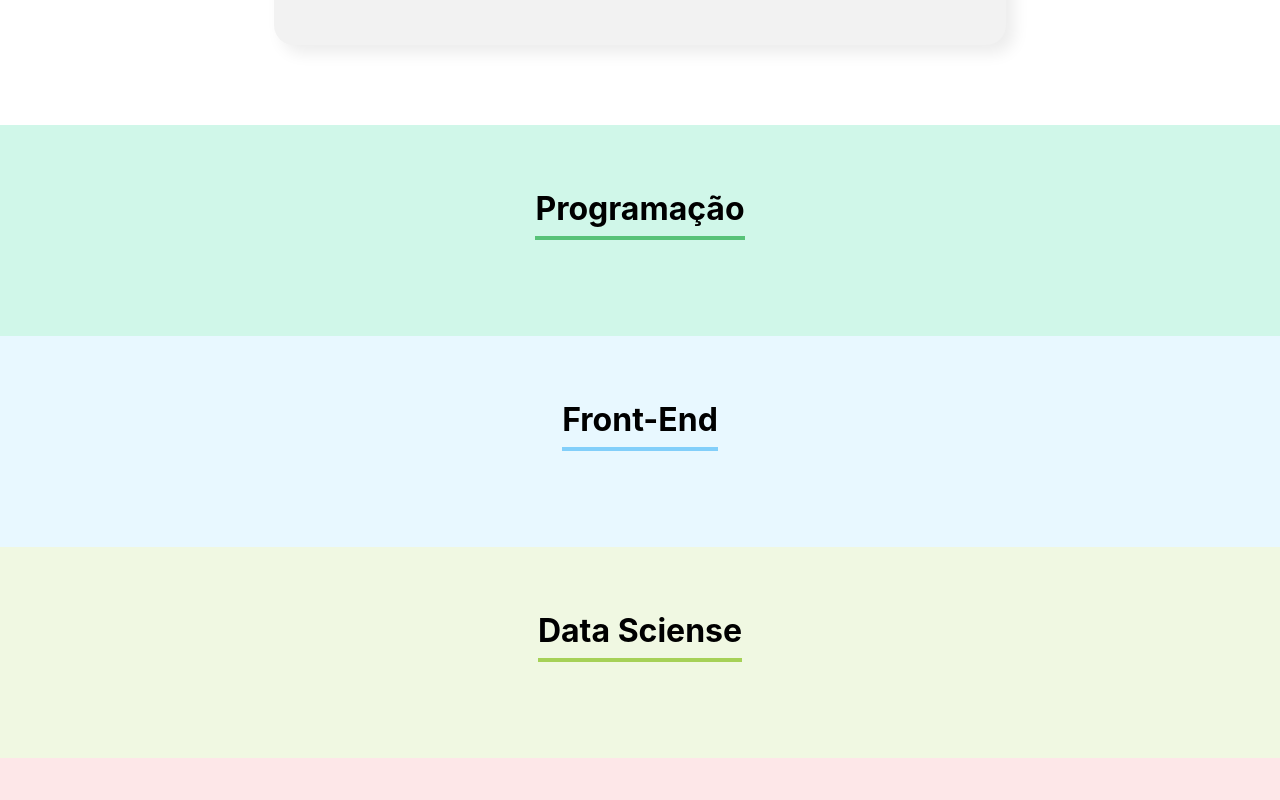
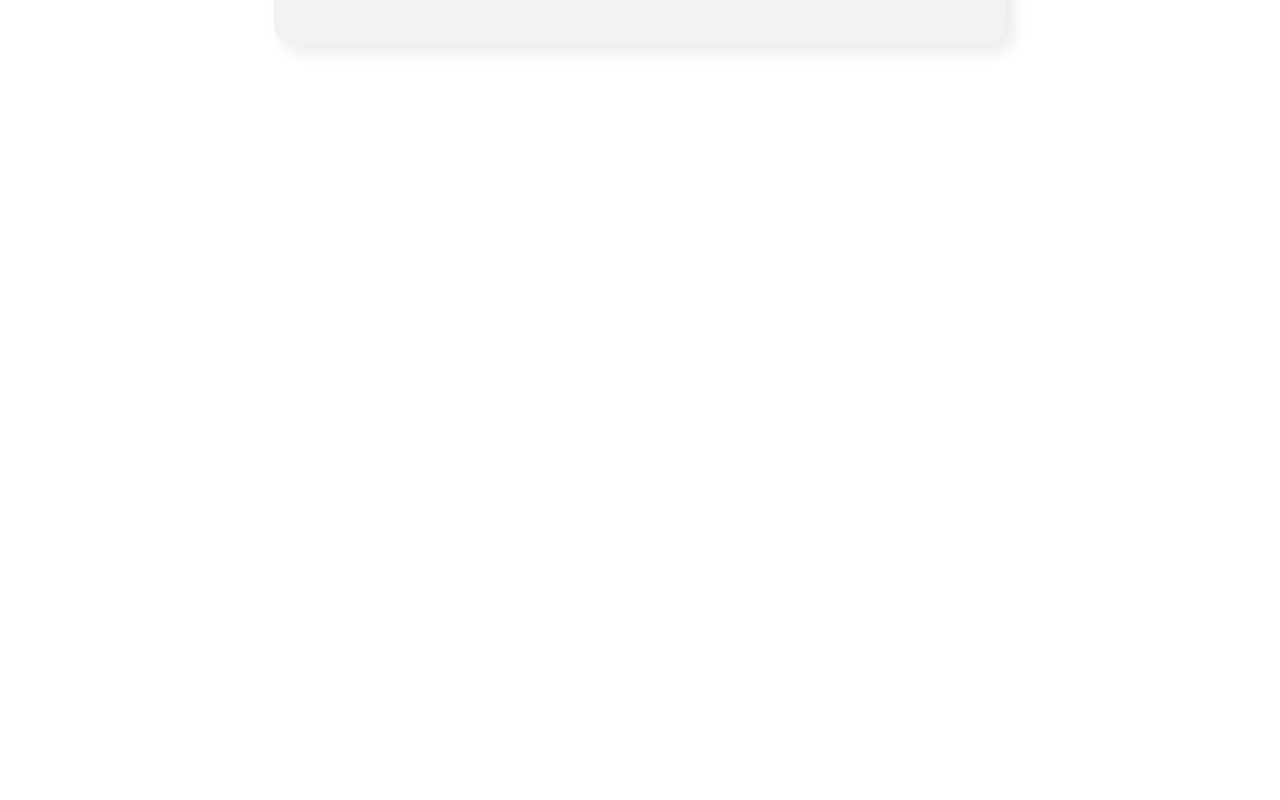
Before and after one commit to caiquepedasilva/organo, a React (Create React App) app: page / in a window 1280 px wide. Shown: the part 1360-2160 px from the top of the page. After the commit the page ends 1485 px from the top, so only its background shows below. Built offline with nearby package versions, Linux system fonts and the light colour scheme.

Commit message:
Card dinâmico

```diff
--- a/src/componentes/Formulario/index.js
+++ b/src/componentes/Formulario/index.js
@@ -16,6 +16,7 @@
         'Inovação e Gestão'
     ]
 
+
     const [nome, setNome] = useState('')
     const [cargo, setCargo] = useState('')
     const [imagem, setImagem] = useState('')
@@ -29,6 +30,10 @@
             imagem,
             time
         })
+        setNome('')
+        setCargo('')
+        setImagem('')
+        setTime('')
     }
 
     return (
--- a/src/componentes/Time/index.js
+++ b/src/componentes/Time/index.js
@@ -5,12 +5,13 @@
     const css = { backgroundColor: props.corSecundaria }
 
     return (
-        <section className='time' style={css}>
+        (props.colaboradores.length > 0) ? <section className='time' style={css}>
             <h3 style={{ borderColor: props.corPrimaria }}>{props.nome}</h3>
             <div className='colaboradores'>
                 {props.colaboradores.map( colaborador => <Colaborador nome={colaborador.nome} cargo={colaborador.cargo} imagem={colaborador.imagem} />)}
             </div>
         </section>
+        : ''
     )
 }
 
```
